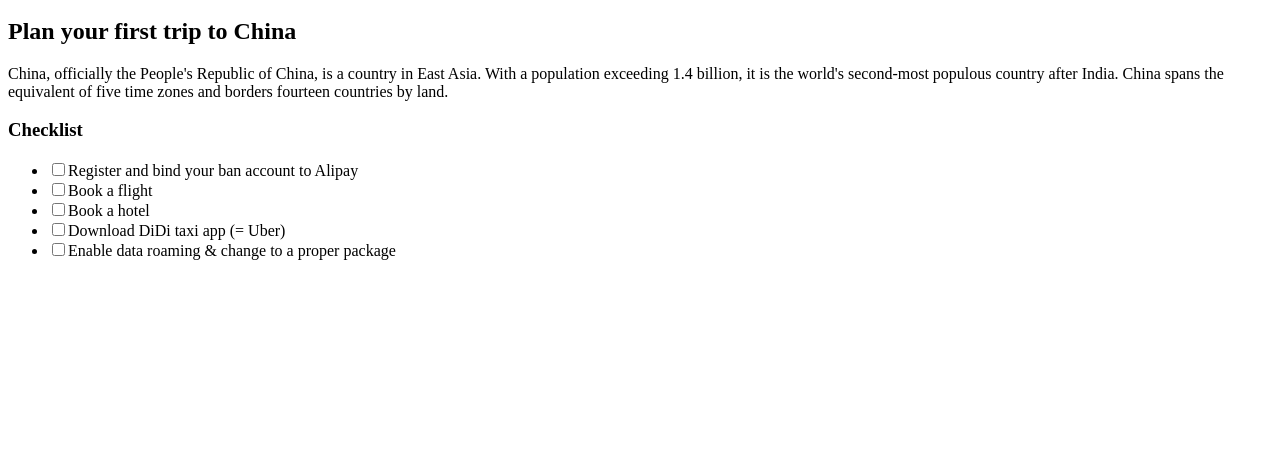
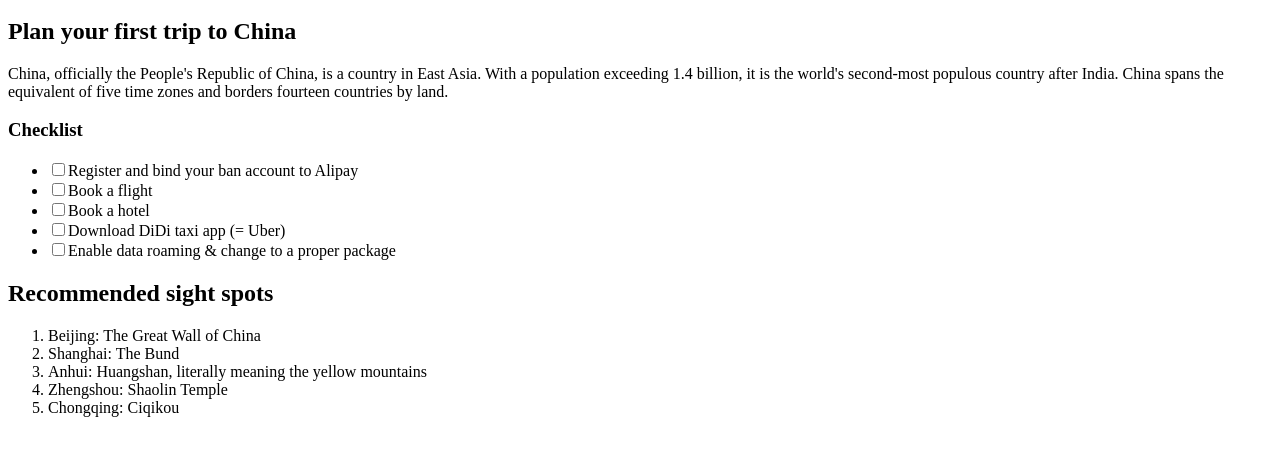
Before and after one commit to chengbindu/itmd361-project1, a plain HTML site: page index.html in a window 1280 px wide. Shown: the part 136-592 px from the top of the page. Drawn offline with Linux system fonts and the light colour scheme.

Commit message:
adding recommended sight spots

```diff
--- a/index.html
+++ b/index.html
@@ -23,5 +23,13 @@
     <li><input name="checklist" type="checkbox">Download DiDi taxi app (= Uber)</li>
     <li><input name="checklist" type="checkbox">Enable data roaming & change to a proper package</li>
   </ul>
+  <h2>Recommended sight spots</h2>
+  <ol>
+    <li>Beijing: The Great Wall of China</li>
+    <li>Shanghai: The Bund</li>
+    <li>Anhui: Huangshan, literally meaning the yellow mountains</li>
+    <li>Zhengshou: Shaolin Temple</li>
+    <li>Chongqing: Ciqikou</li>
+  </ol>
 </body>
 </html>
```
